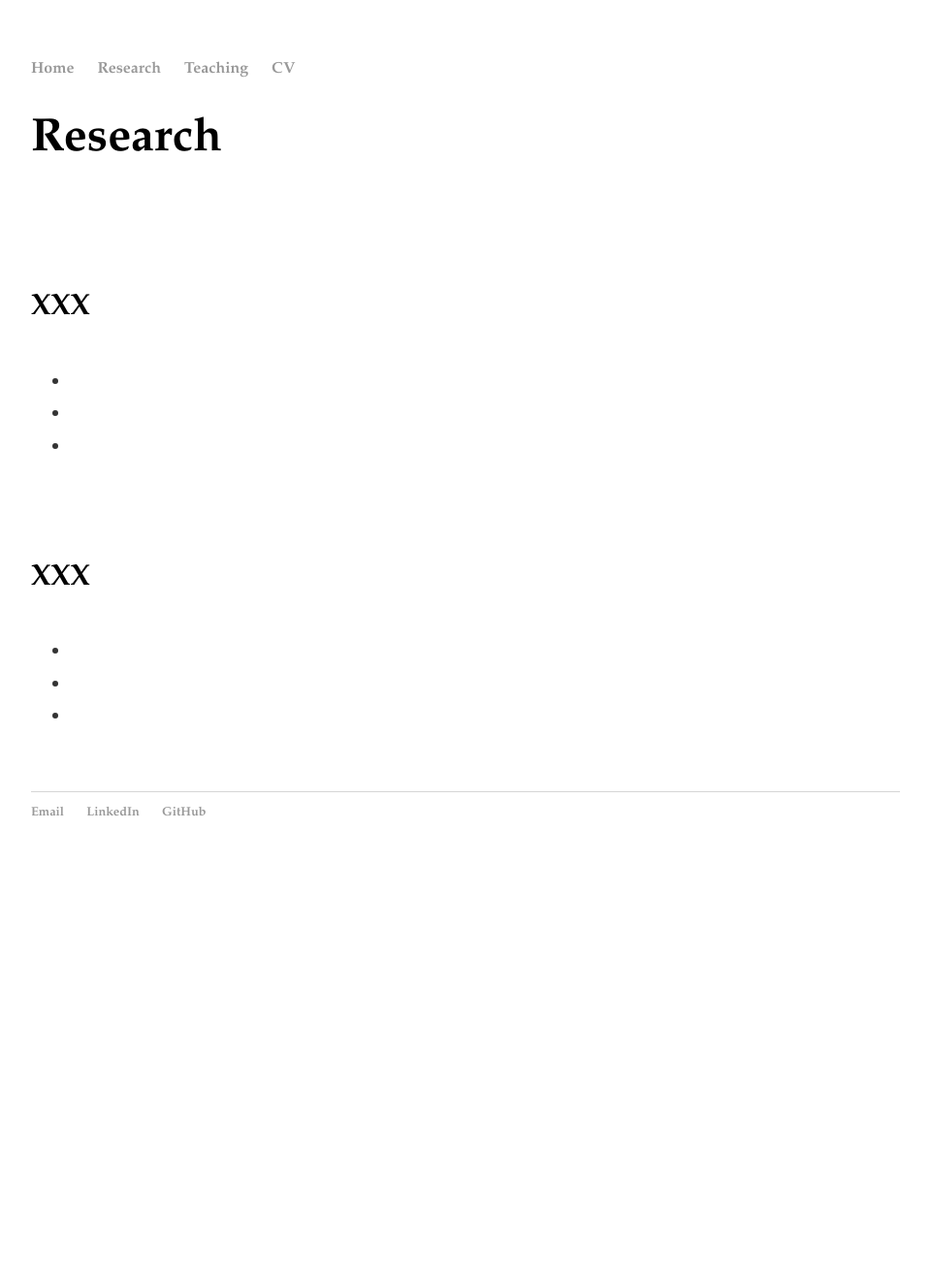
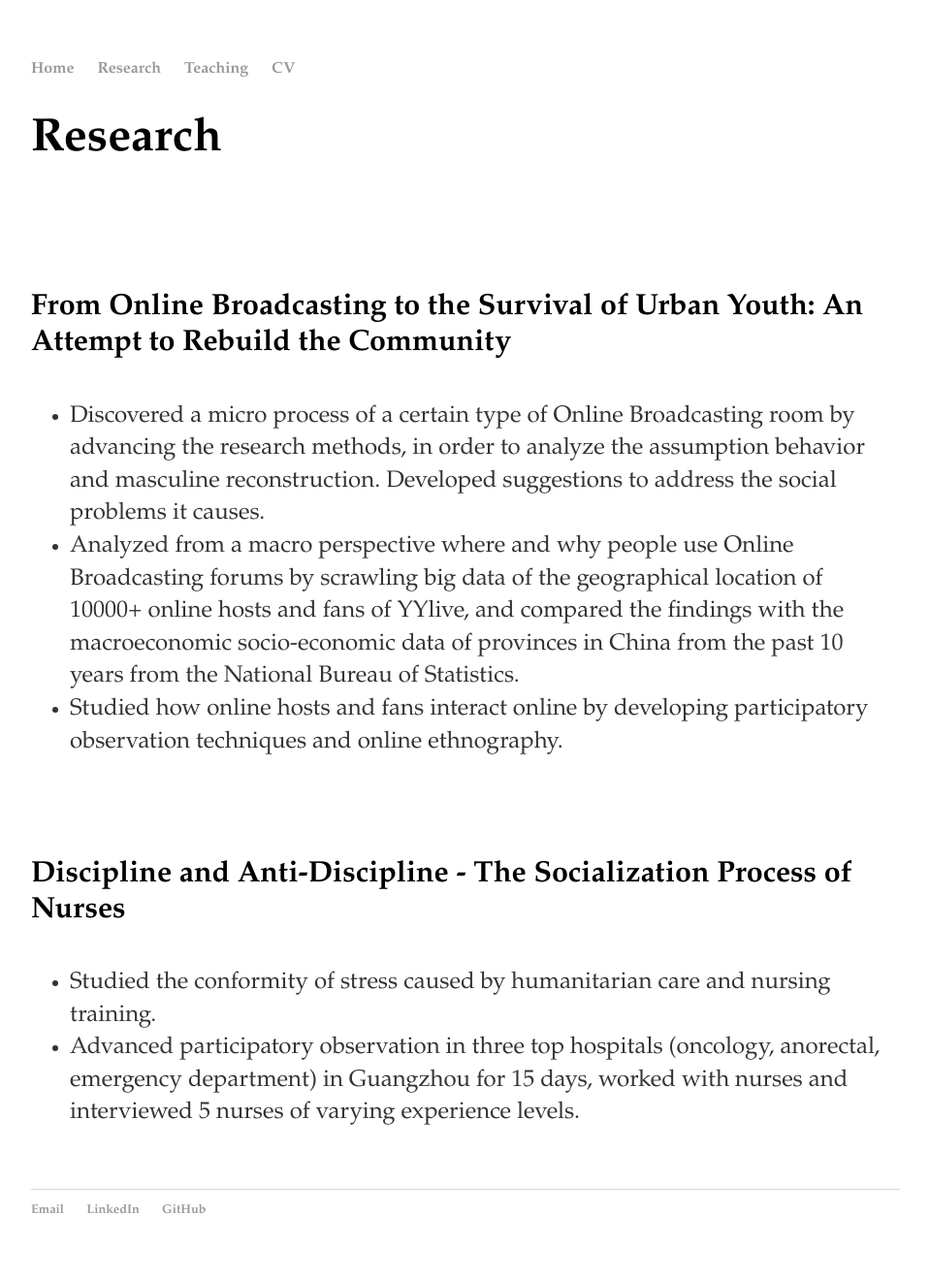
Before and after one commit to windyqu/windyqu.github.io, a Jekyll site: the page built from research/index.html, in a window 1280 px wide. Shown: the whole page at 97% size, without its empty margins (160-1119 px from the left). Built offline with Jekyll 4.4.1, drawn with Linux system fonts in a browser that asks for light colours; before the commit the page ends 908 px from its top, so only the background shows below that.

Commit message:
Update index.html

```diff
--- a/research/index.html
+++ b/research/index.html
@@ -7,17 +7,16 @@ title: Tianyao Qu's Homepage
 <div class="blurb">
   <h1>Research</h1>
   <br><br><br>
-  <h4>XXX</h4>
+  <h4>From Online Broadcasting to the Survival of Urban Youth: An Attempt to Rebuild the Community</h4>
 	<ul>
-		<li></li>
-		<li></li>
-		<li></li>
+		<li>Discovered a micro process of a certain type of Online Broadcasting room by advancing the research methods, in order to analyze the assumption behavior and masculine reconstruction. Developed suggestions to address the social problems it causes. </li>
+		<li>Analyzed from a macro perspective where and why people use Online Broadcasting forums by scrawling big data of the geographical location of 10000+ online hosts and fans of YYlive, and compared the findings with the macroeconomic socio-economic data of provinces in China from the past 10 years from the National Bureau of Statistics.</li>
+		<li>Studied how online hosts and fans interact online by developing participatory observation techniques and online ethnography. </li>
 	</ul>
   <br><br>
-  <h4>XXX</h4>
+  <h4>Discipline and Anti-Discipline - The Socialization Process of Nurses</h4>
 	<ul>
-		<li></li>
-		<li></li>
-		<li></li>
+		<li>Studied the conformity of stress caused by humanitarian care and nursing training.</li>
+		<li>Advanced participatory observation in three top hospitals (oncology, anorectal, emergency department) in Guangzhou for 15 days, worked with nurses and interviewed 5 nurses of varying experience levels. </li>
 	</ul>
   <br><br>
```
